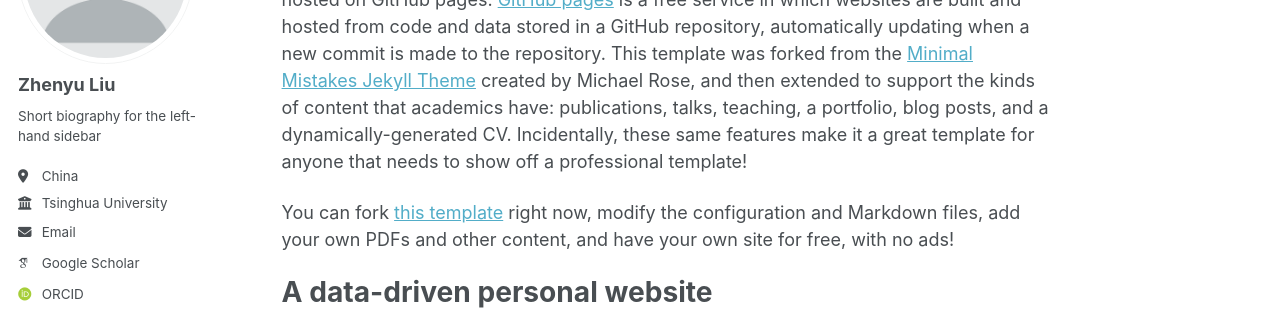
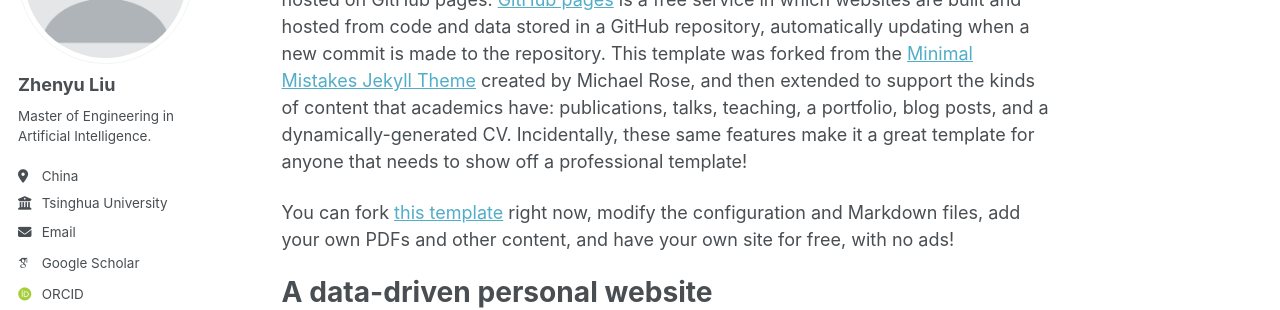
Before and after one commit to vermouth599/vermouth599.github.io, a Jekyll site: the page built from _pages/about.md, in a window 1280 px wide. Shown: the part 210-520 px from the top of the page. Built offline with Jekyll 4.4.1, drawn with Linux system fonts in a browser that asks for light colours; some web fonts are replaced; a script that is not in the unit is left out.

Commit message:
Update biography in _config.yml

```diff
--- a/_config.yml
+++ b/_config.yml
@@ -26,7 +26,7 @@ author:
   avatar           : "profile.png"
   name             : "Zhenyu Liu"
   pronouns         : # example: "she/her"
-  bio              : "Short biography for the left-hand sidebar"
+  bio              : "Master of Engineering in Artificial Intelligence."
   location         : "China"
   employer         : "Tsinghua University"
   uri              : # URL
```
